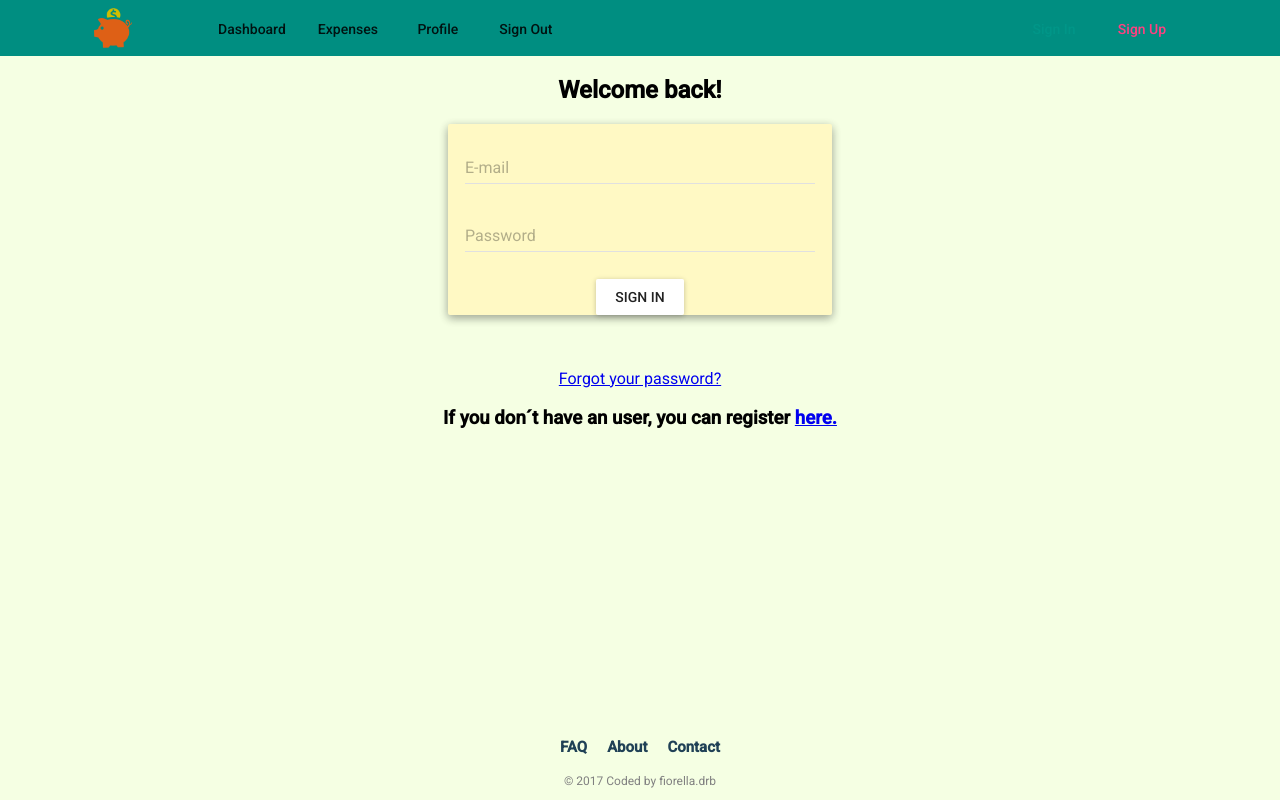
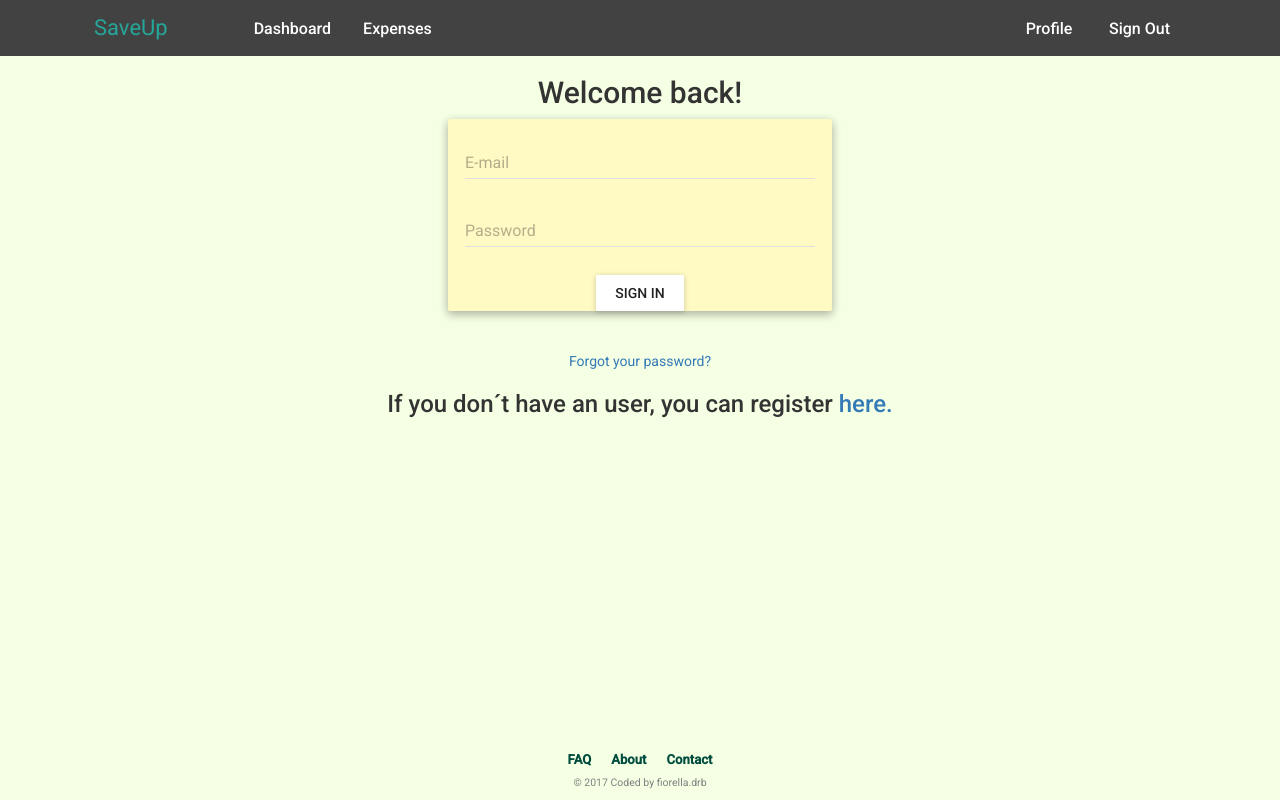
Before and after one commit to fderisio/SaveUp-FrontEnd, a React app in the folder saveup/: page /signin in a window 1280 px wide. Built offline with nearby package versions, Linux system fonts and the light colour scheme; what react-tap-event-plugin would draw is missing.

Commit message:
Starting to show info

```diff
--- a/saveup/public/index.html
+++ b/saveup/public/index.html
@@ -11,6 +11,7 @@
     <link rel="manifest" href="%PUBLIC_URL%/manifest.json">
     <link rel="shortcut icon" href="%PUBLIC_URL%/favicon.ico">
     <link href="https://fonts.googleapis.com/css?family=Roboto:300,400,500" rel="stylesheet">
+    <link rel="stylesheet" href="https://maxcdn.bootstrapcdn.com/bootstrap/3.3.6/css/bootstrap.min.css"/>
     <!--
       Notice the use of %PUBLIC_URL% in the tags above.
       It will be replaced with the URL of the `public` folder during the build.
--- a/saveup/src/Components/DashboardExpenses/index.js
+++ b/saveup/src/Components/DashboardExpenses/index.js
@@ -7,8 +7,19 @@ import {
   TableRow,
   TableRowColumn,
 } from 'material-ui/Table';
+import { connect } from 'react-redux';
 
-const ExpensesTable = () => (
+class ExpensesTable extends React.Component {
+
+  render() {
+    console.log('expenses props', this.props)
+    let expenses = [];
+    for (let i=0; i<this.props.categories.length-1; i = i+2) {
+      expenses = this.props.categories[i].expenses.concat(this.props.categories[i+1].expenses);
+    }
+    console.log(expenses);
+
+    return(
   <Table selectable={true} >
     <TableHeader adjustForCheckbox={false} displaySelectAll={false} >
       <TableRow>
@@ -53,5 +64,11 @@ const ExpensesTable = () => (
     </TableBody>
   </Table>
 );
+}
+}
 
-export default ExpensesTable;
+const mapStateToProps = (state) => {
+  return state;
+}
+
+export default connect(mapStateToProps)(ExpensesTable);
--- a/saveup/src/Containers/Navbar/index.js
+++ b/saveup/src/Containers/Navbar/index.js
@@ -4,47 +4,65 @@ import FlatButton from 'material-ui/FlatButton';
 import '../../style.css';
 import icon from './iconorange.png';
 import { Link } from 'react-router-dom';
+import { connect } from 'react-redux';
 
-const labelStyles = {
-  // navbar: {
-  //   backgroundColor: '#78B5A2', // other possible colors: '#590018', // #007F41
-  // },
+const styles = {
+  navbar: {
+    backgroundColor: '#424242', // '#78B5A2', // other possible colors: '#590018', // #007F41
+  },
   button: {
     textTransform: 'capitalize',
-    //color: 'white'
+    color: 'white',
+    fontSize: '16px',
   }
 };
 
 class Navbar extends React.Component {
 
   render() {
-    return (
-      <div>
-        <Toolbar className="Navbar" >
+    console.log(this.props)
 
+    if (this.props.id != null) {
+      return (
+        <Toolbar style={ styles.navbar } >
           <ToolbarGroup firstChild={false}>
-            <img src={icon} className="icon" alt="Logo icon"/>
+            <p className="icon">SaveUp</p>
             <div className="ContactButtons">
               <Link to="/dashboard">
-                <FlatButton label="Dashboard" labelStyle={ labelStyles.button }/>
+                <FlatButton label="Dashboard" labelStyle={ styles.button }/>
               </Link>
               <Link to="/expenses">
-                <FlatButton label="Expenses" labelStyle={ labelStyles.button }/>
+                <FlatButton label="Expenses" labelStyle={ styles.button }/>
               </Link>
-              <Link to="/profile">
-                <FlatButton label="Profile" labelStyle={ labelStyles.button }/>
-              </Link>
-              <FlatButton label="Sign out" labelStyle={ labelStyles.button }/>
             </div>
           </ToolbarGroup>
 
           <ToolbarGroup >
             <div className="SignButtons">
+              <Link to="/profile">
+                <FlatButton label="Profile" labelStyle={ styles.button }/>
+              </Link>
+              <FlatButton label="Sign out" labelStyle={ styles.button }/>
+            </div>
+          </ToolbarGroup>
+        </Toolbar>
+      )
+    } else {
+      return (
+      <div>
+        <Toolbar style={ styles.navbar } >
+
+          <ToolbarGroup firstChild={false}>
+            <p className="icon">SaveUp</p>
+          </ToolbarGroup>
+
+          <ToolbarGroup >
+            <div className="SignButtons">
               <Link to="/signin">
-                <FlatButton label="Sign In" primary={true} labelStyle={ labelStyles.button }/>
+                <FlatButton label="Sign In" primary={true} labelStyle={ styles.button }/>
               </Link>
               <Link to="/signup">
-                <FlatButton label="Sign Up" secondary={true} labelStyle={ labelStyles.button }/>
+                <FlatButton label="Sign Up" secondary={true} labelStyle={ styles.button }/>
               </Link>
             </div>
           </ToolbarGroup>
@@ -52,6 +70,8 @@ class Navbar extends React.Component {
         </Toolbar>
       </div>
     );
+    }
+
   }
 }
 
@@ -59,4 +79,39 @@ const mapStateToProps = (state) => {
   return state;
 }
 
-export default Navbar;
+export default connect(mapStateToProps)(Navbar);
+
+// return (
+//       <div>
+//         <Toolbar style={ styles.navbar } >
+
+//           <ToolbarGroup firstChild={false}>
+//             <p className="icon">SaveUp</p>
+//             <div className="ContactButtons">
+//               <Link to="/dashboard">
+//                 <FlatButton label="Dashboard" labelStyle={ styles.button }/>
+//               </Link>
+//               <Link to="/expenses">
+//                 <FlatButton label="Expenses" labelStyle={ styles.button }/>
+//               </Link>
+//               <Link to="/profile">
+//                 <FlatButton label="Profile" labelStyle={ styles.button }/>
+//               </Link>
+//               <FlatButton label="Sign out" labelStyle={ styles.button }/>
+//             </div>
+//           </ToolbarGroup>
+
+//           <ToolbarGroup >
+//             <div className="SignButtons">
+//               <Link to="/signin">
+//                 <FlatButton label="Sign In" primary={true} labelStyle={ styles.button }/>
+//               </Link>
+//               <Link to="/signup">
+//                 <FlatButton label="Sign Up" secondary={true} labelStyle={ styles.button }/>
+//               </Link>
+//             </div>
+//           </ToolbarGroup>
+
+//         </Toolbar>
+//       </div>
+//     );
--- a/saveup/src/index.js
+++ b/saveup/src/index.js
@@ -18,7 +18,7 @@ import { BrowserRouter as Router, Route, Switch } from 'react-router-dom';
 
 import {
   purpleA400, teal500, pinkA200, grey100, grey500, grey300, yellow100,
-  darkBlack, fullBlack, white
+  darkBlack, fullBlack, white, grey900, red400
 } from 'material-ui/styles/colors';
 import getMuiTheme from 'material-ui/styles/getMuiTheme';
 // This replaces the textColor value on the palette
@@ -30,14 +30,14 @@ const muiTheme = getMuiTheme({
     primary2Color: teal500,
     primary3Color: teal500,
     textColor: darkBlack,
-    accent1Color: pinkA200,
+    accent1Color: red400,
     accent2Color: teal500, // change toolbar background
     accent3Color: grey500,
     alternateTextColor: white,
     canvasColor: yellow100, // fondo de la tabla
     borderColor: grey300,
     pickerHeaderColor: teal500,
-    shadowColor: fullBlack,
+    shadowColor: grey900,
   },
 });
 
--- a/saveup/src/style.css
+++ b/saveup/src/style.css
@@ -2,7 +2,7 @@
   background-image: url('./Images/lakebench.jpg');
   background-position: center; /* center top*/
   background-size: cover;
-  padding: 100px 0;
+  padding: 160px 0;
   /*margin: 30px;*/
   text-shadow: 0 2px #000000;
   font-family: 'Trebuchet MS', 'Helvetica';
@@ -36,7 +36,9 @@
 }
 
 .icon {
-  height: 40px;
+  color: #26A69A; /*darkseagreen;*/
+  margin-top: 10px;
+  font-size: 22px;
   margin-left: 70px;
 }
 
@@ -117,7 +119,7 @@ nav ul {
 nav a {
   height: 30px;
   line-height: 30px;
-  color: #204156;
+  color: #004D40; /*#204156;*/
   text-decoration: none;
 }
 
```
